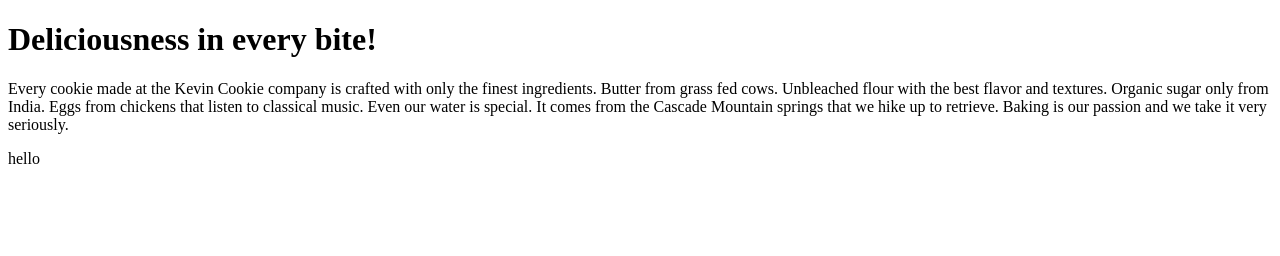
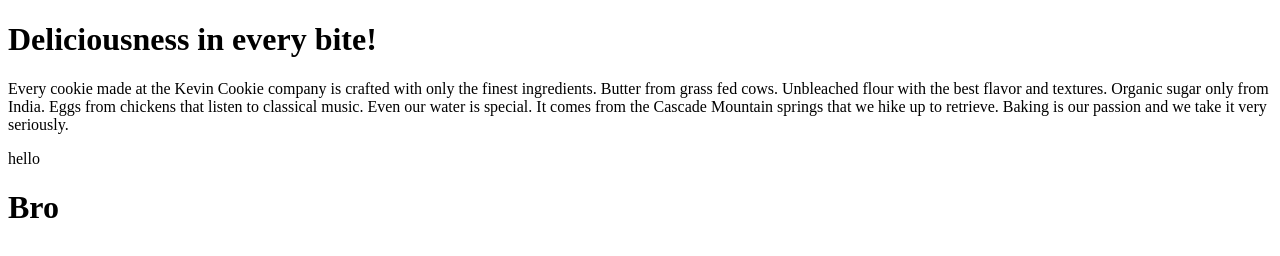
Before and after one commit to emcDave/cookie, a plain HTML site: page index.htm in a window 1280 px wide. Drawn offline with Linux system fonts and the light colour scheme.

Commit message:
added h1 tag

```diff
--- a/index.htm
+++ b/index.htm
@@ -11,5 +11,6 @@
       Baking is our passion and we take it very seriously.
     </p>
     <p>hello</p>
+    <h1>Bro<h1/>
   </body>
 </html>
```
